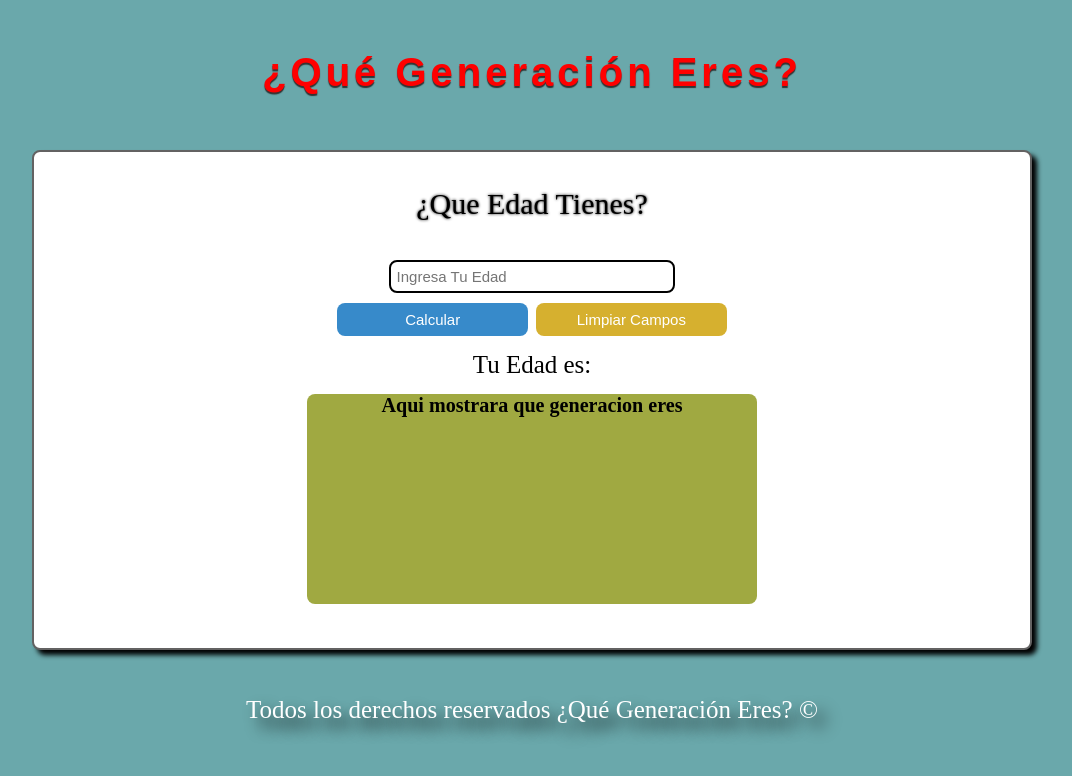
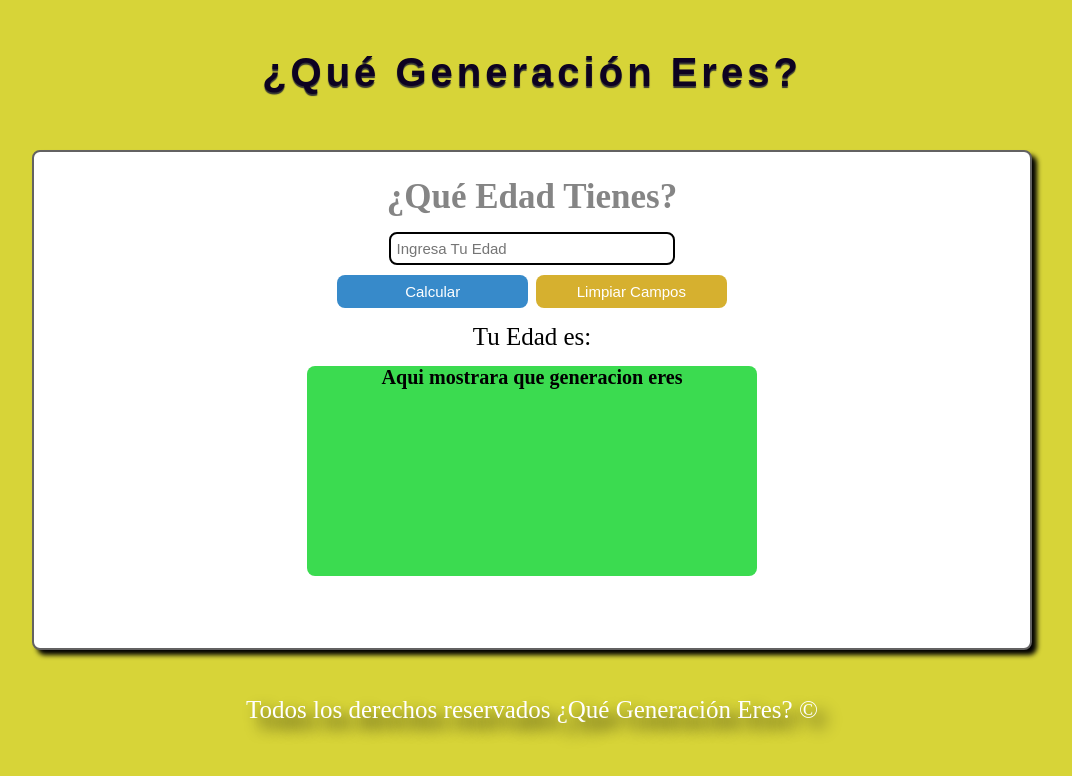
Before and after one commit to Alane-Tc/QueGeneracionEres, a plain HTML site: page index.html in a window 1280 px wide. Shown: the whole page, without its empty margins (108-1180 px from the left). Drawn offline with Linux system fonts and the light colour scheme.

Commit message:
Se cambiaron los colores y modifico el archivo html

```diff
--- a/CSS/index.css
+++ b/CSS/index.css
@@ -1,3 +1,6 @@
+/*
+https://coolors.co/palettes/trending
+*/
 *{
     margin: 0px;
     padding: 0px;
@@ -6,7 +9,7 @@
 
 body{
 
-    background-color: #6aa8ab;
+    background-color: #D7D438;
 }
 
 #cabecera{
@@ -32,11 +35,11 @@ body{
  }
  #cabecera a {
     text-decoration: none;
-    color: red;
+    color: #0D0221;
   }
 
   #cabecera h1:hover {
-    text-shadow: 0px 2px 1px #333333, 0px 0px 5px #d34242;
+    text-shadow: 0px 2px 1px #333333, 0px 0px 5px #0F084B;
  }
 
  .grid-item{
@@ -56,25 +59,14 @@ body{
 
  }
 
- /*
+
  #Titulos{
      font-size: 35px;
-     text-shadow: 0px 0px 3px black;
-     padding-bottom: 10px;
-     margin-left: 15px;
- }
-*/
- .Texto_Edad{
-    font-size: 30px;
-    text-shadow: 0px 0px 3px black;
-    display: block;
-    margin-top: 10px;
-
+     padding-top: 5px;
+     color: #858585;
  }
 
- #Formulario{
-     margin-top: 15px;
- }
+
  .Edad_Usuario{
     width: 30%;
     background: white;
@@ -83,6 +75,10 @@ body{
    border: 2px solid black;
    font-size: 15px;
  }
+
+#Formulario{
+    margin-top: 10px;
+}
 
  #Calcular_Gene{
      width: 20%;
@@ -136,7 +132,7 @@ body{
     width: 450px;
     height: 210px;
     display: block;
-    background: #a0a941;
+    background: #3BDB50;
     margin: auto;
     border-radius: 8px;
 }
--- a/index.html
+++ b/index.html
@@ -20,10 +20,8 @@
     <div class="div_Principal">
 
         <div class="grid-item">
-         <!--<h1 id="Titulos">Bienvenidos</h1>-->
+            <h1 id="Titulos">¿Qué Edad Tienes?</h1>
             <form id="Formulario" name="" method="POST">
-                <label for="text" class="Texto_Edad">¿Que Edad Tienes?</label>
-                <br>
                 <input class="Edad_Usuario" type="text" id="Edad" placeholder="Ingresa Tu Edad" name="text">
                 <br>
                 <button type="button" id="Calcular_Gene">Calcular</button>
```
